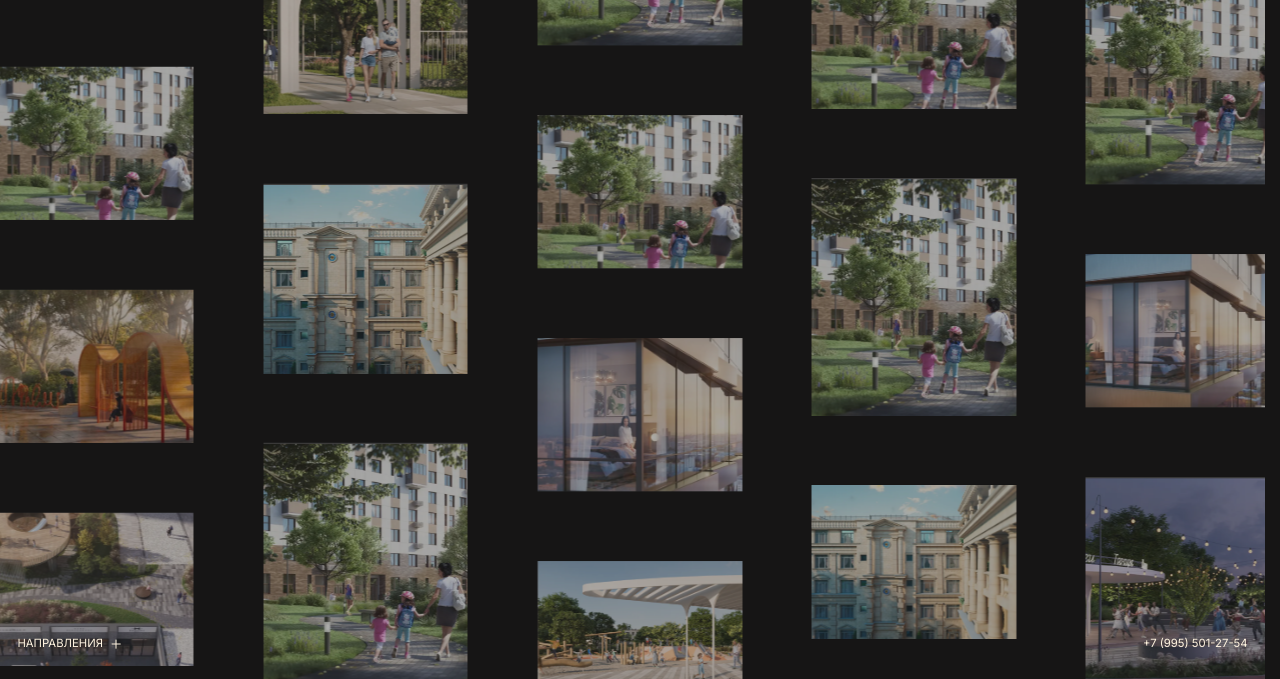
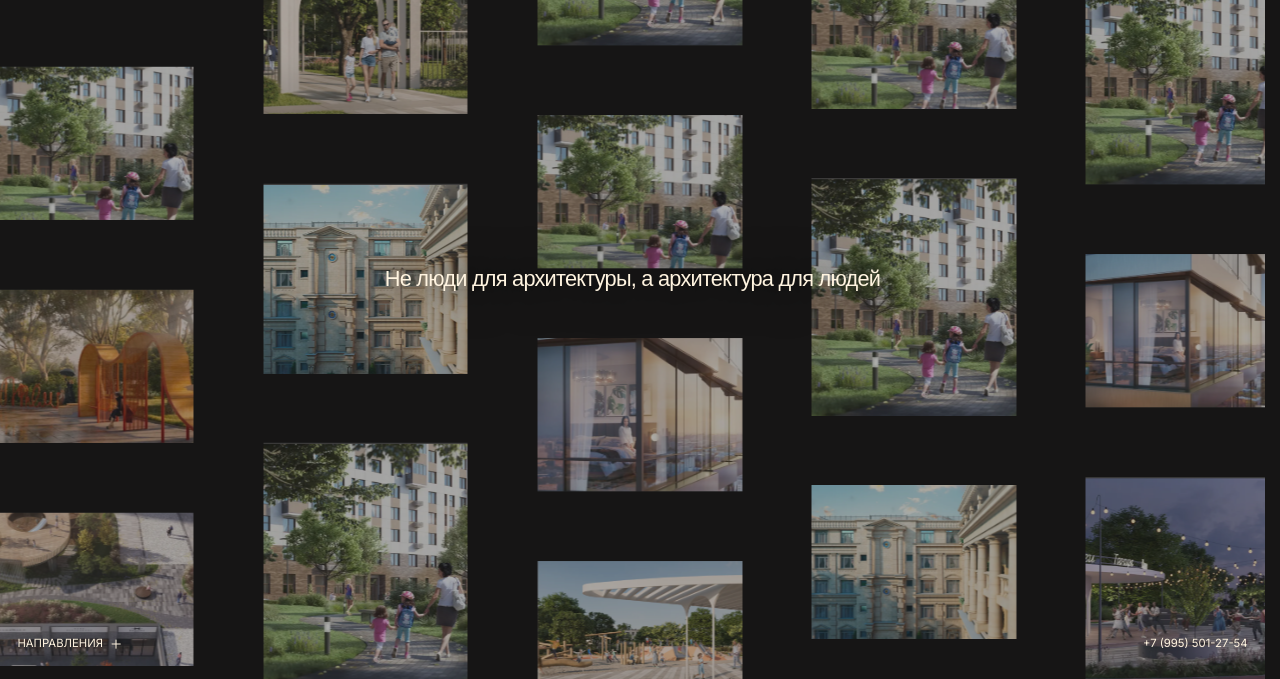
Before and after one commit to ArtemSafin-WebDev/kb-more, a website built with Vite: page index.html in a window 1280 px wide. Shown: the part 121-800 px from the top of the page. Built offline with nearby package versions, Linux system fonts and the light colour scheme; animation ran at ten frames a second; files whose address does not match are found by name.

Commit message:
По анимации

```diff
--- a/partials/intro.html
+++ b/partials/intro.html
@@ -1044,4 +1044,7 @@
             <a href="tel:+79955012754" class="home__phone">+7 (995) 501-27-54</a>
         </div>
     </div>
+    <div class="home__slogan">
+        Не люди для архитектуры, а архитектура для людей
+    </div>
 </div>
--- a/src/js/intro.ts
+++ b/src/js/intro.ts
@@ -13,7 +13,7 @@ export default function intro() {
     click: "toggleZoom",
     minScale: 1,
     maxScale: 4,
-    wheel: false,
+    // wheel: false,
 
     width: () => {
       return rows.offsetWidth;
--- a/src/scss/_home.scss
+++ b/src/scss/_home.scss
@@ -1,6 +1,7 @@
 .home {
   display: flex;
   flex-direction: column;
+  position: relative;
 }
 
 .home__projects {
@@ -287,3 +288,24 @@
     color: #fff4e0;
   }
 }
+
+.home__slogan {
+  font-style: normal;
+  font-weight: 300;
+  font-size: 2.5rem;
+  line-height: 100%;
+  font-family: var(--geologica);
+  text-align: center;
+  letter-spacing: -0.035em;
+  color: #fff4e0;
+  position: absolute;
+  width: 100%;
+  height: 100%;
+  display: flex;
+  flex-direction: column;
+  align-items: center;
+  justify-content: center;
+  pointer-events: none;
+  z-index: 200;
+  text-shadow: 0px 0px 4.4rem #1b1a1a, 0px 0px 6.4rem #1b1a1a;
+}
```
Also changed, not shown: src/js/ticker.ts (deleted, +0 -41 lines).
